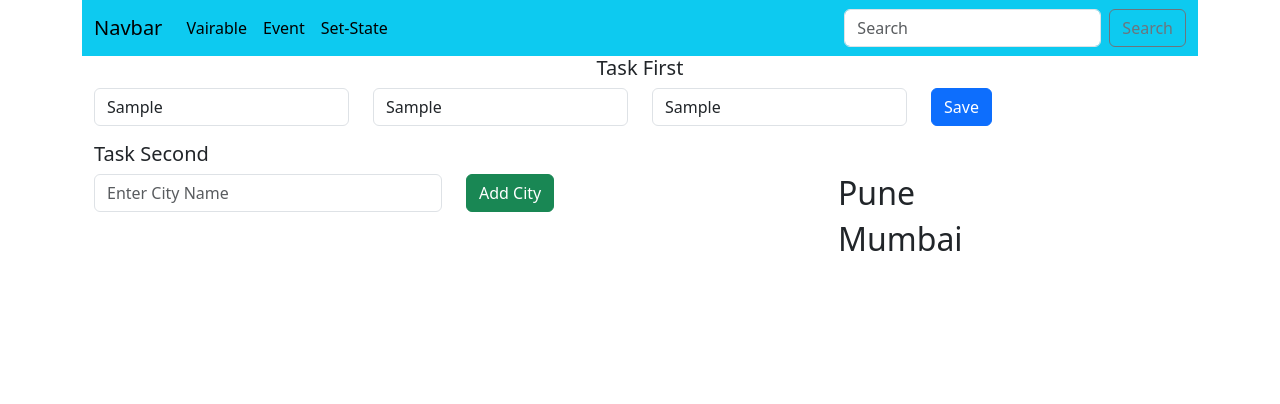
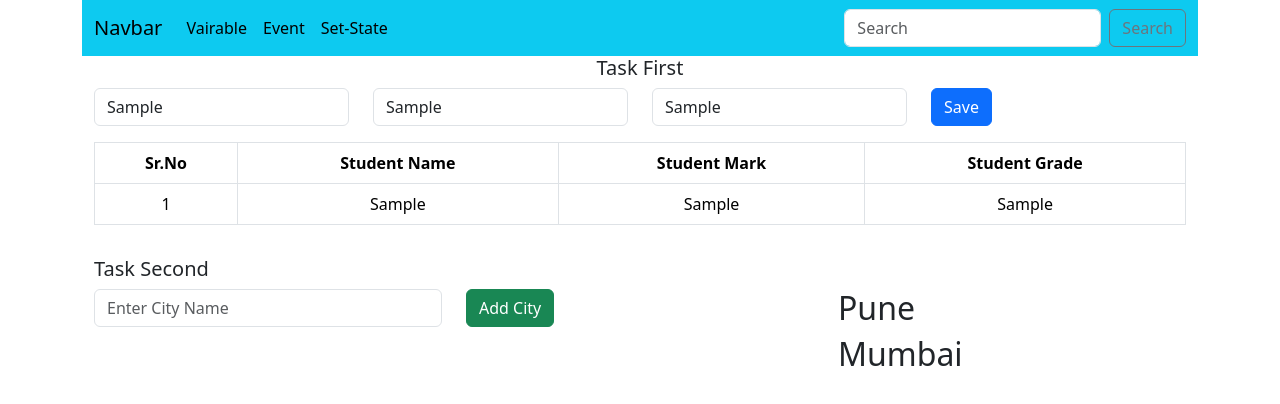
Before and after one commit to Rushikengar8686/React, a React (Create React App) app in the folder reactcourse/: page /SetState in a window 1280 px wide. Both pictures are taken after typing "Sample", "Sample", "Sample" into the empty fields and a click on the button "Save". Shown: the top 404 px of the page. Built offline with nearby package versions, Linux system fonts and the light colour scheme.

Commit message:
Changes Done

```diff
--- a/reactcourse/src/Topics/SetState.js
+++ b/reactcourse/src/Topics/SetState.js
@@ -2,7 +2,17 @@ import React, { use, useState } from 'react';
 
 const SetState = () => {
     //create Student Information
-    const[studentInfo,setStudentInfo] = useState({StudeName:"",Mark:"",Grade:"" })
+    const [studentInfo, setStudentInfo] = useState({ StudeName: "", Mark: "", Grade: "" })
+
+    // add studetn list
+    const [studetnList, setStudetnList] = useState([])
+
+    // add student list in table
+    const addStudentList = () => {
+        setStudetnList(prevObject => ([...prevObject, studentInfo]))
+        setStudentInfo({ StudeName: "", Mark: "", Grade: "" })
+    }
+
     // First way to acces value in input box and append to object
     // const onchangeStudentName = (event)=>{
     //     setStudentInfo(prevObject => ({...prevObject,StudeName:event.target.value}))
@@ -15,24 +25,24 @@ const SetState = () => {
     // }
 
     // Now second way
-    const onchageStudentInfo = (event,key)=>{
-        setStudentInfo(prevObject =>({...prevObject,[key]:event.target.value}))
+    const onchageStudentInfo = (event, key) => {
+        setStudentInfo(prevObject => ({ ...prevObject, [key]: event.target.value }))
     }
 
     // Now if we want to add city in arrayList
-    const [cityList,setCityList] = useState(["Pune","Mumbai"])
+    const [cityList, setCityList] = useState(["Pune", "Mumbai"])
 
     // to hold input textbox value in this variable
-    const [cityName,setCityName]  = useState([])
+    const [cityName, setCityName] = useState([])
 
-    const printCityName = (event)=>{
+    const printCityName = (event) => {
         setCityName(event.target.value)
     }
 
 
     // add More City in array
-    const addCity = ()=>{
-        setCityList(prevObject => [...prevObject,cityName])
+    const addCity = () => {
+        setCityList(prevObject => [...prevObject, cityName])
         setCityName()
     }
     return (
@@ -50,31 +60,56 @@ const SetState = () => {
                         <input type="text" className='form-control' onChange={(event)=> {onchageStudentGrade(event)}} placeholder='Enter Student Grade' />
                     </div>
                 </div> */}
-                 <div className="row">
+                <div className="row">
                     <div className="col-3">
-                        <input type="text" className='form-control'onChange={(event)=>{onchageStudentInfo(event,"StudeName")}} placeholder='Enter Student Name' />
+                        <input type="text" className='form-control' onChange={(event) => { onchageStudentInfo(event, "StudeName") }} placeholder='Enter Student Name' />
                     </div>
-                     <div className="col-3">
-                        <input type="text" className='form-control' onChange={(event)=>{onchageStudentInfo(event,"Mark")}} placeholder='Enter Student Mark' />
+                    <div className="col-3">
+                        <input type="text" className='form-control' onChange={(event) => { onchageStudentInfo(event, "Mark") }} placeholder='Enter Student Mark' />
                     </div>
-                     <div className="col-3">
-                        <input type="text" className='form-control' onChange={(event)=>{onchageStudentInfo(event,"Grade")}} placeholder='Enter Student Grade' />
+                    <div className="col-3">
+                        <input type="text" className='form-control' onChange={(event) => { onchageStudentInfo(event, "Grade") }} placeholder='Enter Student Grade' />
                     </div>
-                     <div className="col-3">
-                        <button type="button" className='btn btn-primary'>Save</button>
+                    <div className="col-3">
+                        <button type="button" className='btn btn-primary' onClick={addStudentList}> Save</button>
+                    </div>
+                </div>
+                <div className="row">
+                    <div className="col-12 mt-3">
+                        <table className='table table-bordered table-hover text-center'>
+                            <thead>
+                                <tr>
+                                    <th>Sr.No</th>
+                                <th>Student Name</th>
+                                <th>Student Mark</th>
+                                <th>Student Grade</th>
+                                </tr>
+                            </thead>
+
+                            <tbody>
+                                {studetnList.map((item, index) => (
+                                    <tr key={index}>
+                                        <td>{index + 1}</td>
+                                        <td>{item.StudeName}</td>
+                                        <td>{item.Mark}</td>
+                                        <td>{item.Grade}</td>
+                                    </tr>
+                                ))}
+                            </tbody>
+                        </table>
                     </div>
                 </div>
                 <div className="row mt-3">
                     <h5>Task Second</h5>
                     <div className="col-4">
-                        <input type="text" name="" id=""  onChange={(event)=>{printCityName(event)}} className='form-control' placeholder='Enter City Name'/>
+                        <input type="text" name="" id="" onChange={(event) => { printCityName(event) }} className='form-control' placeholder='Enter City Name' />
                     </div>
                     <div className="col-4">
                         <button type="button" className='btn btn-success' onClick={addCity}>Add City</button>
                     </div>
                     <div className="col-4">
-                       {cityList.map((item)=> <h2>{item}</h2>
-                    )}
+                        {cityList.map((item) => <h2>{item}</h2>
+                        )}
                     </div>
                 </div>
             </div>
```
